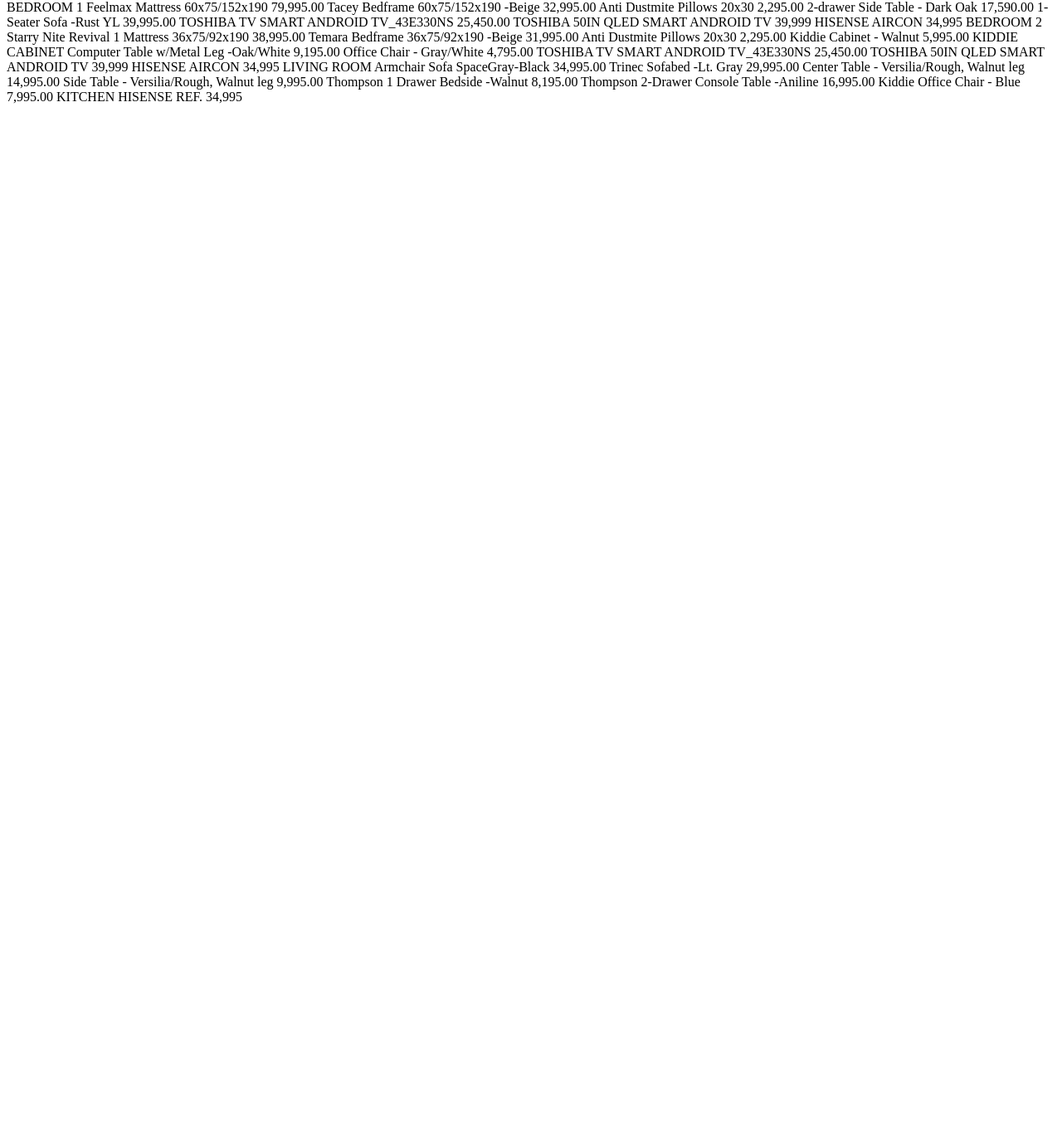
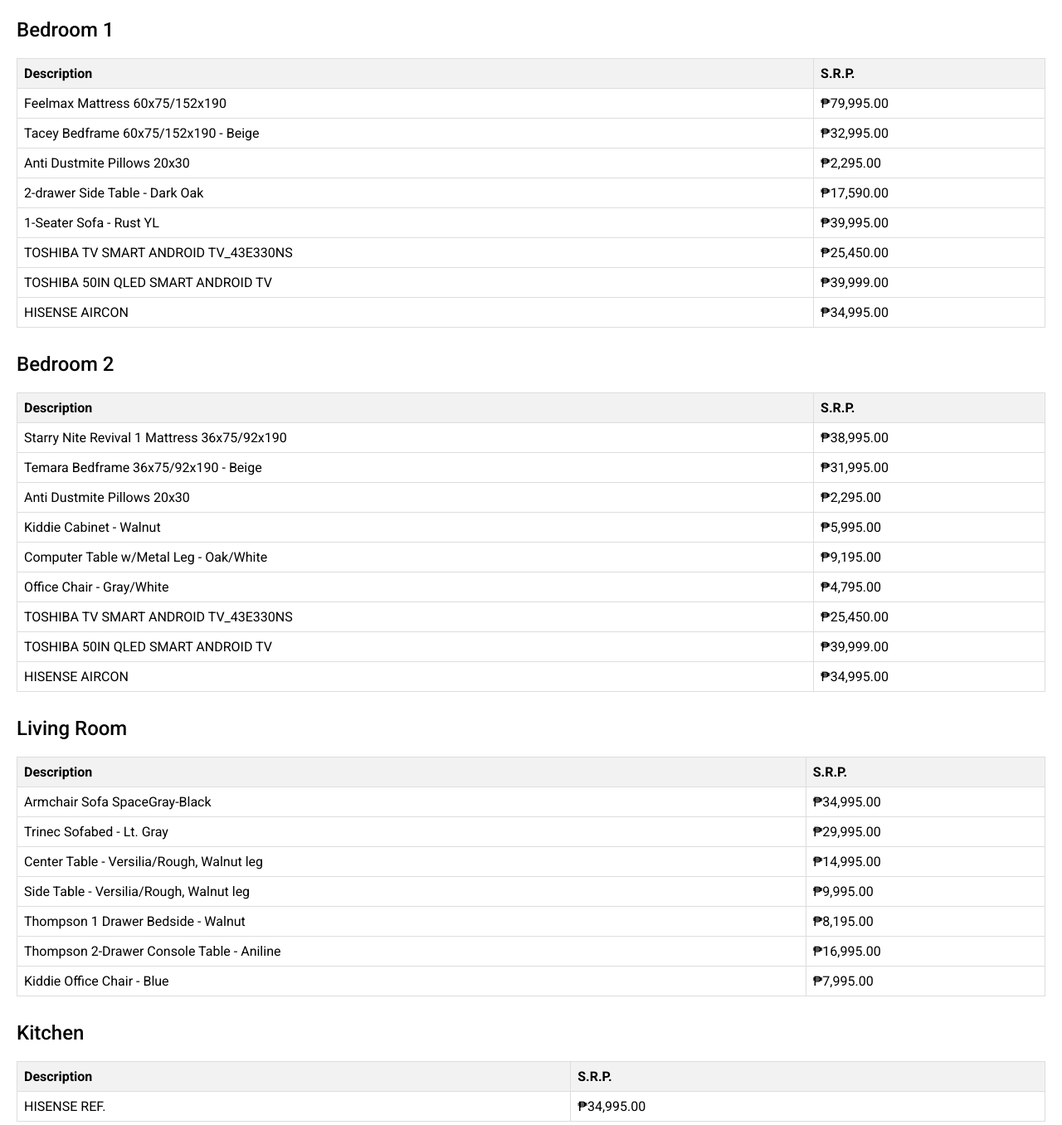
Before and after one commit to metro-home/metro-home.github.io, a plain HTML site: page index.html in a window 1280 px wide. Shown: the part 8-1364 px from the top of the page at 83% size. Before the commit the page ends 800 px from the top, so only its background shows below. Drawn offline with Linux system fonts and the light colour scheme.

Commit message:
Update file to table

```diff
--- a/index.html
+++ b/index.html
@@ -1,35 +1,169 @@
-BEDROOM 1
+<!DOCTYPE html>
+<html lang="en">
+<head>
+    <meta charset="UTF-8">
+    <meta name="viewport" content="width=device-width, initial-scale=1.0">
+    <title>Item List</title>
+    <!-- Link to Roboto font -->
+    <link href="https://fonts.googleapis.com/css2?family=Roboto:wght@400;500;700&display=swap" rel="stylesheet">
+    <style>
+        body {
+            font-family: 'Roboto', sans-serif;
+            margin: 20px;
+        }
+        table {
+            width: 100%;
+            border-collapse: collapse;
+            margin-bottom: 20px;
+        }
+        th, td {
+            border: 1px solid #ddd;
+            padding: 8px;
+            text-align: left;
+        }
+        th {
+            background-color: #f2f2f2;
+            font-weight: 700;
+        }
+        h2 {
+            font-weight: 500;
+            margin-top: 30px;
+        }
+    </style>
+</head>
+<body>
 
-	Feelmax Mattress 60x75/152x190	  79,995.00
-	Tacey Bedframe 60x75/152x190 -Beige	  32,995.00
-	Anti Dustmite Pillows 20x30	  2,295.00
-	2-drawer Side Table - Dark Oak	  17,590.00
-	1-Seater Sofa -Rust YL	  39,995.00
-	TOSHIBA TV SMART ANDROID TV_43E330NS	  25,450.00
-	TOSHIBA 50IN QLED SMART ANDROID TV	  39,999
-	HISENSE AIRCON	  34,995
+    <h2>Bedroom 1</h2>
+    <table>
+        <tr>
+            <th>Description</th>
+            <th>S.R.P.</th>
+        </tr>
+        <tr>
+            <td>Feelmax Mattress 60x75/152x190</td>
+            <td>₱79,995.00</td>
+        </tr>
+        <tr>
+            <td>Tacey Bedframe 60x75/152x190 - Beige</td>
+            <td>₱32,995.00</td>
+        </tr>
+        <tr>
+            <td>Anti Dustmite Pillows 20x30</td>
+            <td>₱2,295.00</td>
+        </tr>
+        <tr>
+            <td>2-drawer Side Table - Dark Oak</td>
+            <td>₱17,590.00</td>
+        </tr>
+        <tr>
+            <td>1-Seater Sofa - Rust YL</td>
+            <td>₱39,995.00</td>
+        </tr>
+        <tr>
+            <td>TOSHIBA TV SMART ANDROID TV_43E330NS</td>
+            <td>₱25,450.00</td>
+        </tr>
+        <tr>
+            <td>TOSHIBA 50IN QLED SMART ANDROID TV</td>
+            <td>₱39,999.00</td>
+        </tr>
+        <tr>
+            <td>HISENSE AIRCON</td>
+            <td>₱34,995.00</td>
+        </tr>
+    </table>
 
+    <h2>Bedroom 2</h2>
+    <table>
+        <tr>
+            <th>Description</th>
+            <th>S.R.P.</th>
+        </tr>
+        <tr>
+            <td>Starry Nite Revival 1 Mattress 36x75/92x190</td>
+            <td>₱38,995.00</td>
+        </tr>
+        <tr>
+            <td>Temara Bedframe 36x75/92x190 - Beige</td>
+            <td>₱31,995.00</td>
+        </tr>
+        <tr>
+            <td>Anti Dustmite Pillows 20x30</td>
+            <td>₱2,295.00</td>
+        </tr>
+        <tr>
+            <td>Kiddie Cabinet - Walnut</td>
+            <td>₱5,995.00</td>
+        </tr>
+        <tr>
+            <td>Computer Table w/Metal Leg - Oak/White</td>
+            <td>₱9,195.00</td>
+        </tr>
+        <tr>
+            <td>Office Chair - Gray/White</td>
+            <td>₱4,795.00</td>
+        </tr>
+        <tr>
+            <td>TOSHIBA TV SMART ANDROID TV_43E330NS</td>
+            <td>₱25,450.00</td>
+        </tr>
+        <tr>
+            <td>TOSHIBA 50IN QLED SMART ANDROID TV</td>
+            <td>₱39,999.00</td>
+        </tr>
+        <tr>
+            <td>HISENSE AIRCON</td>
+            <td>₱34,995.00</td>
+        </tr>
+    </table>
 
-BEDROOM 2
-	Starry Nite Revival 1 Mattress 36x75/92x190	  38,995.00
-	Temara Bedframe 36x75/92x190 -Beige	  31,995.00
-	Anti Dustmite Pillows 20x30	  2,295.00
-	Kiddie Cabinet - Walnut	  5,995.00
-	KIDDIE CABINET
-	Computer Table w/Metal Leg -Oak/White	  9,195.00
-	Office Chair - Gray/White	  4,795.00
-	TOSHIBA TV SMART ANDROID TV_43E330NS	  25,450.00
-	TOSHIBA 50IN QLED SMART ANDROID TV	  39,999
-	HISENSE AIRCON	34,995
+    <h2>Living Room</h2>
+    <table>
+        <tr>
+            <th>Description</th>
+            <th>S.R.P.</th>
+        </tr>
+        <tr>
+            <td>Armchair Sofa SpaceGray-Black</td>
+            <td>₱34,995.00</td>
+        </tr>
+        <tr>
+            <td>Trinec Sofabed - Lt. Gray</td>
+            <td>₱29,995.00</td>
+        </tr>
+        <tr>
+            <td>Center Table - Versilia/Rough, Walnut leg</td>
+            <td>₱14,995.00</td>
+        </tr>
+        <tr>
+            <td>Side Table - Versilia/Rough, Walnut leg</td>
+            <td>₱9,995.00</td>
+        </tr>
+        <tr>
+            <td>Thompson 1 Drawer Bedside - Walnut</td>
+            <td>₱8,195.00</td>
+        </tr>
+        <tr>
+            <td>Thompson 2-Drawer Console Table - Aniline</td>
+            <td>₱16,995.00</td>
+        </tr>
+        <tr>
+            <td>Kiddie Office Chair - Blue</td>
+            <td>₱7,995.00</td>
+        </tr>
+    </table>
 
+    <h2>Kitchen</h2>
+    <table>
+        <tr>
+            <th>Description</th>
+            <th>S.R.P.</th>
+        </tr>
+        <tr>
+            <td>HISENSE REF.</td>
+            <td>₱34,995.00</td>
+        </tr>
+    </table>
 
-LIVING ROOM	Armchair Sofa SpaceGray-Black	  34,995.00
-	Trinec Sofabed -Lt. Gray	  29,995.00
-	Center Table - Versilia/Rough, Walnut leg	  14,995.00
-	Side Table - Versilia/Rough, Walnut leg	  9,995.00
-	Thompson 1 Drawer Bedside -Walnut	  8,195.00
-	Thompson 2-Drawer Console Table -Aniline	  16,995.00
-	Kiddie Office Chair - Blue	  7,995.00
-
-
-KITCHEN	HISENSE REF.	34,995
+</body>
+</html>
```
